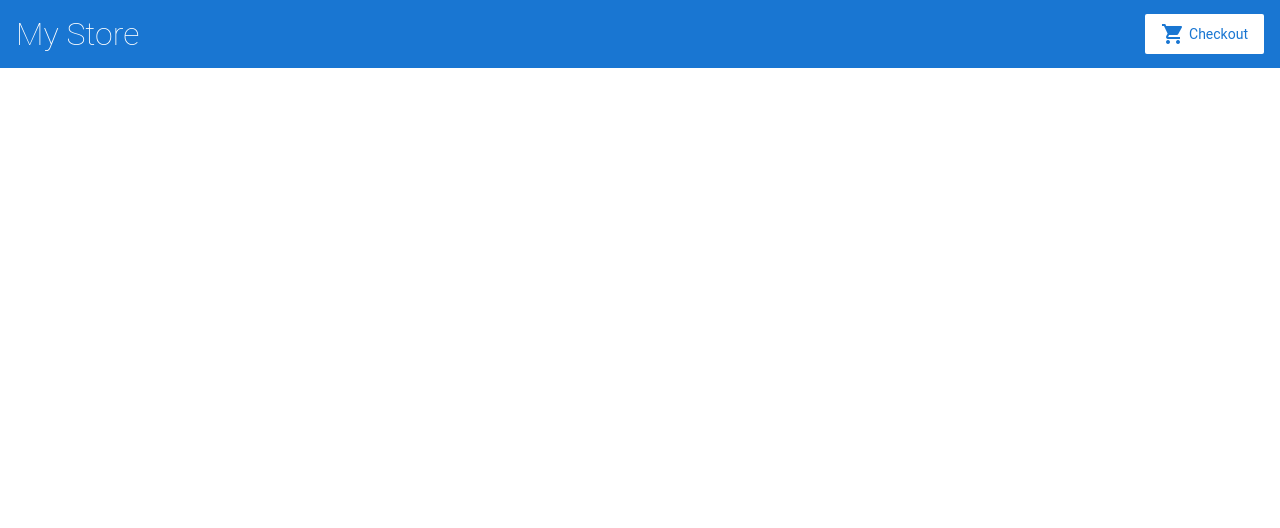
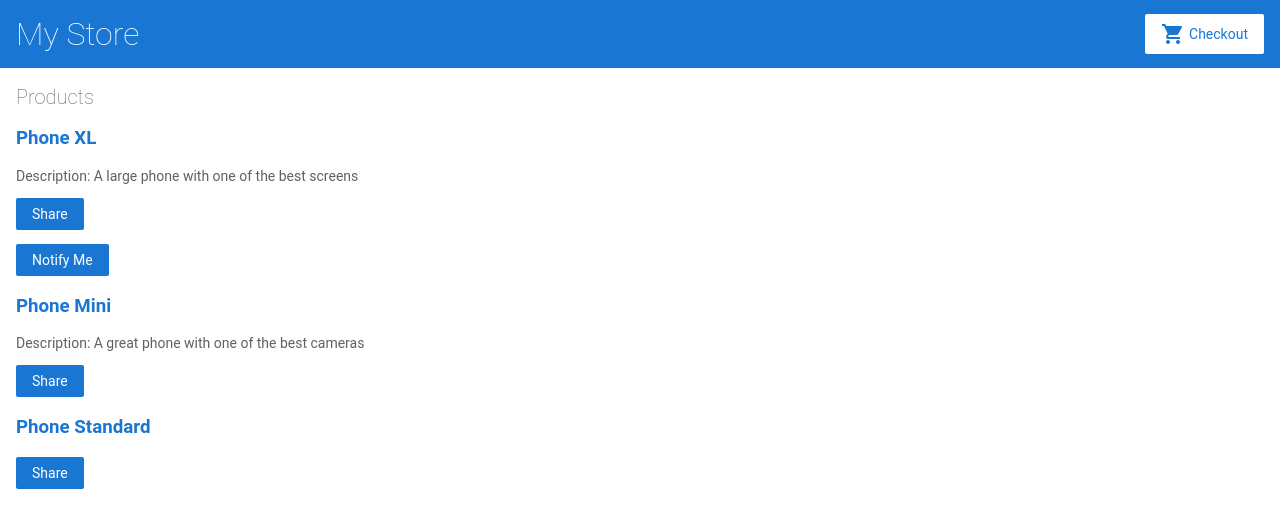
Before and after one commit to magocod/ngchat, an Angular app: page / in a window 1280 px wide. Shown: the top 528 px of the page. Built offline with nearby package versions, Linux system fonts and the light colour scheme.

Commit message:
example app 1

```diff
--- a/src/app/app-routing.module.ts
+++ b/src/app/app-routing.module.ts
@@ -1,8 +1,13 @@
 import { NgModule } from '@angular/core';
 import { Routes, RouterModule } from '@angular/router';
 
+import { ProductListComponent } from './product-list/product-list.component';
+import { ProductDetailsComponent } from './product-details/product-details.component';
 
-const routes: Routes = [];
+const routes: Routes = [
+	{ path: '', component: ProductListComponent },
+	{ path: 'products/:productId', component: ProductDetailsComponent },
+];
 
 @NgModule({
   imports: [RouterModule.forRoot(routes)],
--- a/src/app/app.module.ts
+++ b/src/app/app.module.ts
@@ -5,12 +5,16 @@
 import { AppComponent } from './app.component';
 import { TopBarComponent } from './top-bar/top-bar.component';
 import { ProductListComponent } from './product-list/product-list.component';
+import { ProductAlertsComponent } from './product-list/product-alerts/product-alerts.component';
+import { ProductDetailsComponent } from './product-details/product-details.component';
 
 @NgModule({
   declarations: [
     AppComponent,
     TopBarComponent,
-    ProductListComponent
+    ProductListComponent,
+    ProductAlertsComponent,
+    ProductDetailsComponent
   ],
   imports: [
     BrowserModule,
--- /dev/null
+++ b/src/app/product-details/product-details.component.html
@@ -0,0 +1,8 @@
+<h2>Product Details</h2>
+
+<div *ngIf="product">
+  <h3>{{ product.name }}</h3>
+  <h4>{{ product.price | currency }}</h4>
+  <p>{{ product.description }}</p>
+
+</div>
--- /dev/null
+++ b/src/app/product-details/product-details.component.ts
@@ -0,0 +1,24 @@
+import { Component, OnInit } from '@angular/core';
+import { ActivatedRoute } from '@angular/router';
+
+import { products } from '../products';
+
+@Component({
+  selector: 'app-product-details',
+  templateUrl: './product-details.component.html',
+  styleUrls: ['./product-details.component.css']
+})
+export class ProductDetailsComponent implements OnInit {
+	product;
+
+  	constructor(
+    	private route: ActivatedRoute,
+  	) { }
+
+	ngOnInit() {
+		this.route.paramMap.subscribe((params) => {
+		    this.product = products[ + params.get('productId')];
+		});
+	}
+
+}
--- /dev/null
+++ b/src/app/product-list/product-alerts/product-alerts.component.html
@@ -0,0 +1,3 @@
+<p *ngIf="product.price > 700">
+  <button (click)="notify.emit()">Notify Me</button>
+</p>
--- /dev/null
+++ b/src/app/product-list/product-alerts/product-alerts.component.ts
@@ -0,0 +1,21 @@
+import { Component, OnInit } from '@angular/core';
+import { Input } from '@angular/core';
+import { Output, EventEmitter } from '@angular/core';
+
+@Component({
+  selector: 'app-product-alerts',
+  templateUrl: './product-alerts.component.html',
+  styleUrls: ['./product-alerts.component.css']
+})
+export class ProductAlertsComponent implements OnInit {
+
+    @Input() product;
+
+    @Output() notify = new EventEmitter();
+
+    constructor() { }
+
+    ngOnInit() {
+    }
+
+}
--- a/src/app/product-list/product-list.component.html
+++ b/src/app/product-list/product-list.component.html
@@ -1 +1,23 @@
 <h2>Products</h2>
+
+<div *ngFor="let product of products; index as productId">
+
+	  <h3>
+      <a [title]="product.name + ' details'" [routerLink]="['/products', productId]">
+        {{ product.name }}
+      </a>
+  	</h3>
+
+  	<p *ngIf="product.description">
+    	Description: {{ product.description }}
+  	</p>
+
+  	<button (click)="share()">
+    	Share
+  	</button>
+
+    <app-product-alerts
+      [product]="product">
+    </app-product-alerts>
+
+</div>
--- a/src/app/product-list/product-list.component.ts
+++ b/src/app/product-list/product-list.component.ts
@@ -20,4 +20,8 @@
         window.alert('The product has been shared!');
     }
 
+    onNotify() {
+        window.alert('You will be notified when the product goes on sale');
     }
+
+}
```
Also changed, not shown: src/app/product-details/product-details.component.css (added), src/app/product-list/product-alerts/product-alerts.component.css (added), 2 other files (tests, documents, lock files or other folders). Lines whose indentation alone changed are shown as unchanged.
